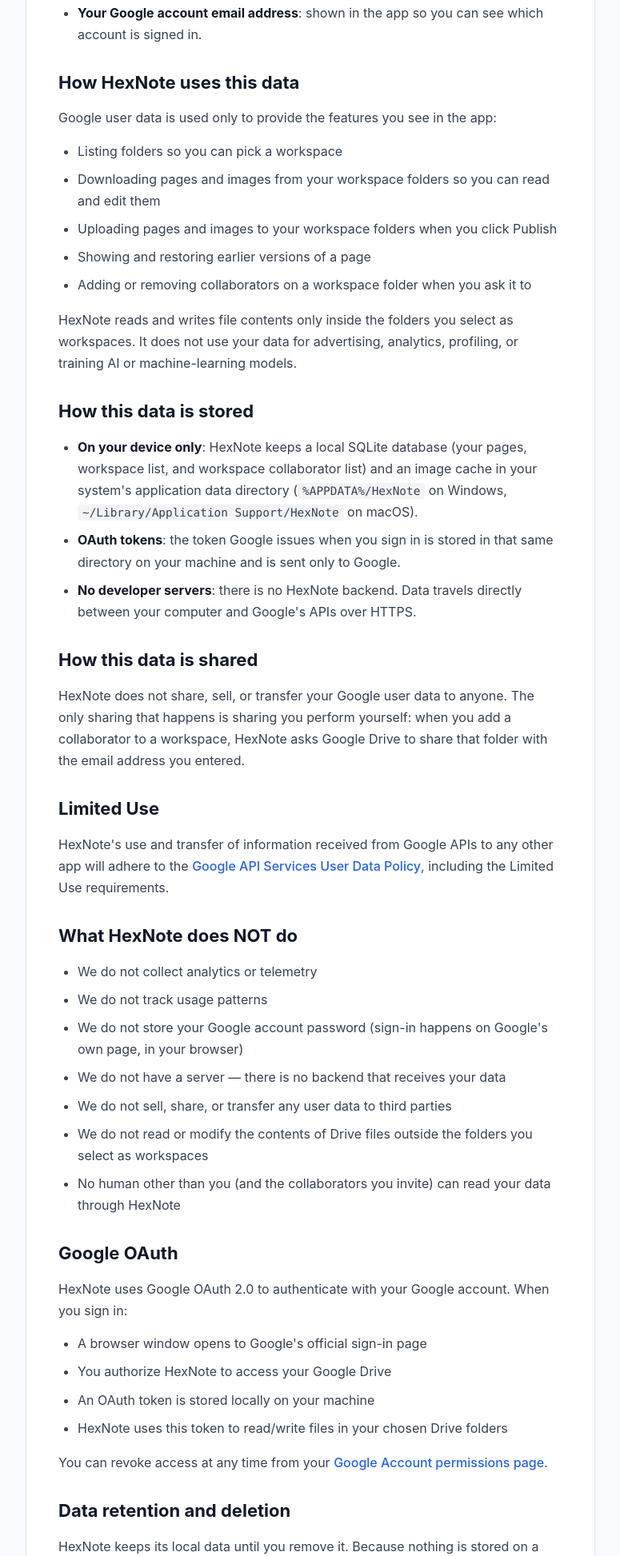
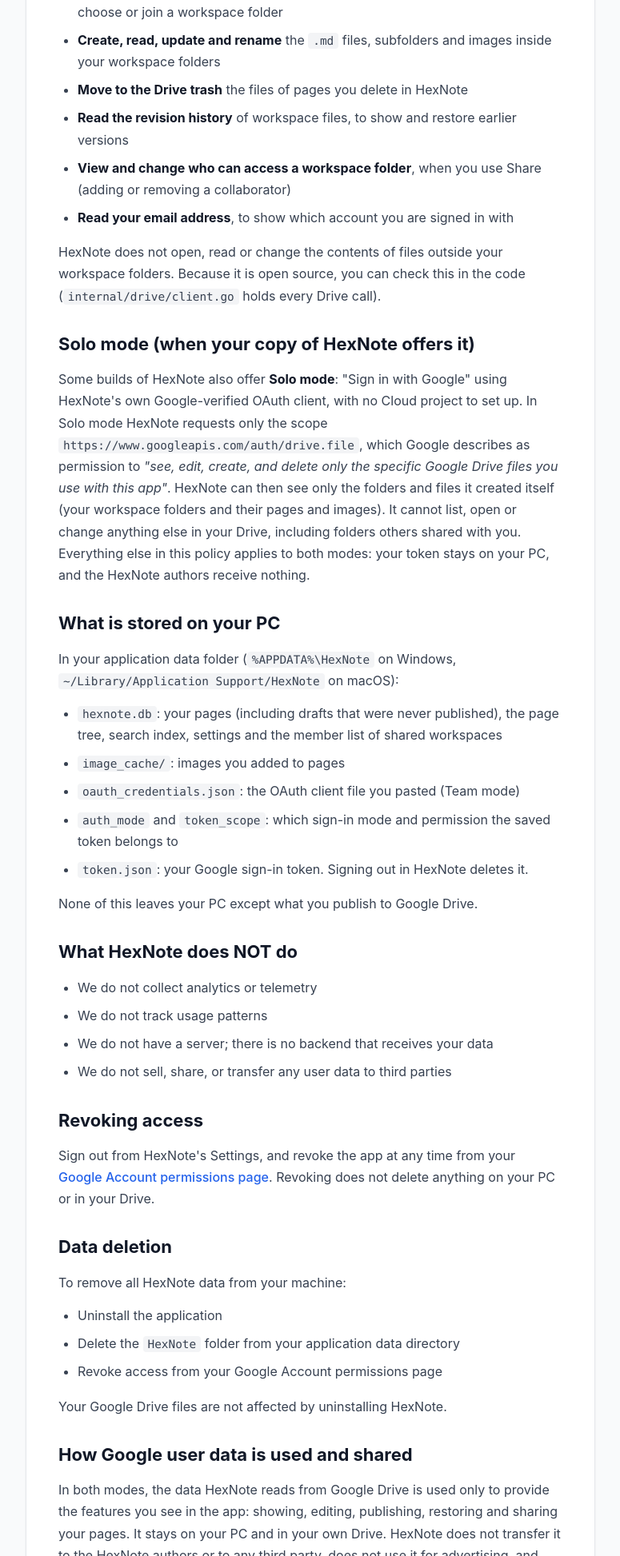
Before and after one commit to Demoneyejin/HexNote, a plain HTML site: page privacy.html in a window 1280 px wide. Shown: the part 854-2800 px from the top of the page at 80% size, without its empty margins (252-1027 px from the left). Drawn offline with Linux system fonts and the light colour scheme.

Commit message:
Describe Solo and Team mode permissions in the privacy policy
The shared Google sign-in will request only drive.file, so the public
policy now covers both modes (text taken from the ux-review-fixes
branch) and keeps the Limited Use statement Google's review requires.

Co-Authored-By: Claude Fable 5.2 <noreply@anthropic.com>

```diff
--- a/privacy.html
+++ b/privacy.html
@@ -91,64 +91,50 @@
 
         <div class="card">
             <h2>Summary</h2>
-            <p>HexNote is a desktop application. It has no server: the developer of HexNote does not collect, receive, or store any of your personal data or your Google user data. Your documents live on your own machine and in your own Google Drive account, and everything HexNote reads from Google stays on your device.</p>
+            <p>HexNote does not collect, store, or transmit any of your personal data to its authors. There is no HexNote server. Your documents live on your own PC and in your own Google Drive, and HexNote talks only to Google.</p>
 
-            <h2>Google user data HexNote accesses</h2>
-            <p>When you sign in with Google, HexNote requests the Google Drive scope (<code>https://www.googleapis.com/auth/drive</code>). With it, the app running on your computer accesses:</p>
+            <h2>How HexNote signs in to Google</h2>
+            <p>HexNote uses a Google Cloud project that <strong>you</strong> create (the "bring your own key" setup). You paste that project's OAuth client file into HexNote, and you sign in on Google's own page in your browser. The sign-in is granted to your Cloud project, not to the HexNote authors, who never see your credentials or tokens.</p>
+
+            <h2>What Google Drive access HexNote asks for (Team mode)</h2>
+            <p>HexNote requests the Google Drive scope <code>https://www.googleapis.com/auth/drive</code>. Google describes it as permission to <em>"see, edit, create, and delete all of your Google Drive files"</em>. That is broader than HexNote needs for any single action, and we want to be exact about how it is used. HexNote uses it only to:</p>
             <ul>
-                <li><strong>Folder names</strong>: the names and IDs of folders in your Drive and of folders shared with you, so you can choose or join a workspace folder.</li>
-                <li><strong>Files in your workspace folders</strong>: the names, modification times, contents, and revision history of the markdown files and images inside the folders you select as workspaces.</li>
-                <li><strong>Sharing information for workspace folders</strong>: the names, email addresses, and roles of the people a workspace folder is shared with, so you can view and manage collaborators.</li>
-                <li><strong>Your Google account email address</strong>: shown in the app so you can see which account is signed in.</li>
+                <li><strong>List folder names</strong> in your My Drive and folders shared with you, when you choose or join a workspace folder</li>
+                <li><strong>Create, read, update and rename</strong> the <code>.md</code> files, subfolders and images inside your workspace folders</li>
+                <li><strong>Move to the Drive trash</strong> the files of pages you delete in HexNote</li>
+                <li><strong>Read the revision history</strong> of workspace files, to show and restore earlier versions</li>
+                <li><strong>View and change who can access a workspace folder</strong>, when you use Share (adding or removing a collaborator)</li>
+                <li><strong>Read your email address</strong>, to show which account you are signed in with</li>
             </ul>
+            <p>HexNote does not open, read or change the contents of files outside your workspace folders. Because it is open source, you can check this in the code (<code>internal/drive/client.go</code> holds every Drive call).</p>
 
-            <h2>How HexNote uses this data</h2>
-            <p>Google user data is used only to provide the features you see in the app:</p>
+            <h2>Solo mode (when your copy of HexNote offers it)</h2>
+            <p>Some builds of HexNote also offer <strong>Solo mode</strong>: "Sign in with Google" using HexNote's own Google-verified OAuth client, with no Cloud project to set up. In Solo mode HexNote requests only the scope <code>https://www.googleapis.com/auth/drive.file</code>, which Google describes as permission to <em>"see, edit, create, and delete only the specific Google Drive files you use with this app"</em>. HexNote can then see only the folders and files it created itself (your workspace folders and their pages and images). It cannot list, open or change anything else in your Drive, including folders others shared with you. Everything else in this policy applies to both modes: your token stays on your PC, and the HexNote authors receive nothing.</p>
+
+            <h2>What is stored on your PC</h2>
+            <p>In your application data folder (<code>%APPDATA%\HexNote</code> on Windows, <code>~/Library/Application Support/HexNote</code> on macOS):</p>
             <ul>
-                <li>Listing folders so you can pick a workspace</li>
-                <li>Downloading pages and images from your workspace folders so you can read and edit them</li>
-                <li>Uploading pages and images to your workspace folders when you click Publish</li>
-                <li>Showing and restoring earlier versions of a page</li>
-                <li>Adding or removing collaborators on a workspace folder when you ask it to</li>
+                <li><code>hexnote.db</code>: your pages (including drafts that were never published), the page tree, search index, settings and the member list of shared workspaces</li>
+                <li><code>image_cache/</code>: images you added to pages</li>
+                <li><code>oauth_credentials.json</code>: the OAuth client file you pasted (Team mode)</li>
+                <li><code>auth_mode</code> and <code>token_scope</code>: which sign-in mode and permission the saved token belongs to</li>
+                <li><code>token.json</code>: your Google sign-in token. Signing out in HexNote deletes it.</li>
             </ul>
-            <p>HexNote reads and writes file contents only inside the folders you select as workspaces. It does not use your data for advertising, analytics, profiling, or training AI or machine-learning models.</p>
-
-            <h2>How this data is stored</h2>
-            <ul>
-                <li><strong>On your device only</strong>: HexNote keeps a local SQLite database (your pages, workspace list, and workspace collaborator list) and an image cache in your system's application data directory (<code>%APPDATA%/HexNote</code> on Windows, <code>~/Library/Application Support/HexNote</code> on macOS).</li>
-                <li><strong>OAuth tokens</strong>: the token Google issues when you sign in is stored in that same directory on your machine and is sent only to Google.</li>
-                <li><strong>No developer servers</strong>: there is no HexNote backend. Data travels directly between your computer and Google's APIs over HTTPS.</li>
-            </ul>
-
-            <h2>How this data is shared</h2>
-            <p>HexNote does not share, sell, or transfer your Google user data to anyone. The only sharing that happens is sharing you perform yourself: when you add a collaborator to a workspace, HexNote asks Google Drive to share that folder with the email address you entered.</p>
-
-            <h2>Limited Use</h2>
-            <p>HexNote's use and transfer of information received from Google APIs to any other app will adhere to the <a href="https://developers.google.com/terms/api-services-user-data-policy">Google API Services User Data Policy</a>, including the Limited Use requirements.</p>
+            <p>None of this leaves your PC except what you publish to Google Drive.</p>
 
             <h2>What HexNote does NOT do</h2>
             <ul>
                 <li>We do not collect analytics or telemetry</li>
                 <li>We do not track usage patterns</li>
-                <li>We do not store your Google account password (sign-in happens on Google's own page, in your browser)</li>
-                <li>We do not have a server — there is no backend that receives your data</li>
+                <li>We do not have a server; there is no backend that receives your data</li>
                 <li>We do not sell, share, or transfer any user data to third parties</li>
-                <li>We do not read or modify the contents of Drive files outside the folders you select as workspaces</li>
-                <li>No human other than you (and the collaborators you invite) can read your data through HexNote</li>
             </ul>
 
-            <h2>Google OAuth</h2>
-            <p>HexNote uses Google OAuth 2.0 to authenticate with your Google account. When you sign in:</p>
-            <ul>
-                <li>A browser window opens to Google's official sign-in page</li>
-                <li>You authorize HexNote to access your Google Drive</li>
-                <li>An OAuth token is stored locally on your machine</li>
-                <li>HexNote uses this token to read/write files in your chosen Drive folders</li>
-            </ul>
-            <p>You can revoke access at any time from your <a href="https://myaccount.google.com/permissions">Google Account permissions page</a>.</p>
+            <h2>Revoking access</h2>
+            <p>Sign out from HexNote's Settings, and revoke the app at any time from your <a href="https://myaccount.google.com/permissions">Google Account permissions page</a>. Revoking does not delete anything on your PC or in your Drive.</p>
 
-            <h2>Data retention and deletion</h2>
-            <p>HexNote keeps its local data until you remove it. Because nothing is stored on a developer server, there is nothing for us to retain or delete on your behalf. To remove all HexNote data from your machine:</p>
+            <h2>Data deletion</h2>
+            <p>To remove all HexNote data from your machine:</p>
             <ul>
                 <li>Uninstall the application</li>
                 <li>Delete the <code>HexNote</code> folder from your application data directory</li>
@@ -156,6 +142,10 @@
             </ul>
             <p>Your Google Drive files are not affected by uninstalling HexNote.</p>
 
+            <h2>How Google user data is used and shared</h2>
+            <p>In both modes, the data HexNote reads from Google Drive is used only to provide the features you see in the app: showing, editing, publishing, restoring and sharing your pages. It stays on your PC and in your own Drive. HexNote does not transfer it to the HexNote authors or to any third party, does not use it for advertising, and does not use it to develop, improve or train AI or machine-learning models. The only sharing that happens is sharing you perform yourself, when you use Share to give someone access to a workspace folder.</p>
+            <p>HexNote's use and transfer of information received from Google APIs to any other app will adhere to the <a href="https://developers.google.com/terms/api-services-user-data-policy">Google API Services User Data Policy</a>, including the Limited Use requirements.</p>
+
             <h2>Contact</h2>
             <p>If you have questions about this privacy policy, please open an issue on the <a href="https://github.com/Demoneyejin/HexNote/issues">HexNote GitHub repository</a>.</p>
         </div>
```
Also changed, not shown: index.html (+3 -3 lines), 1 other file.
